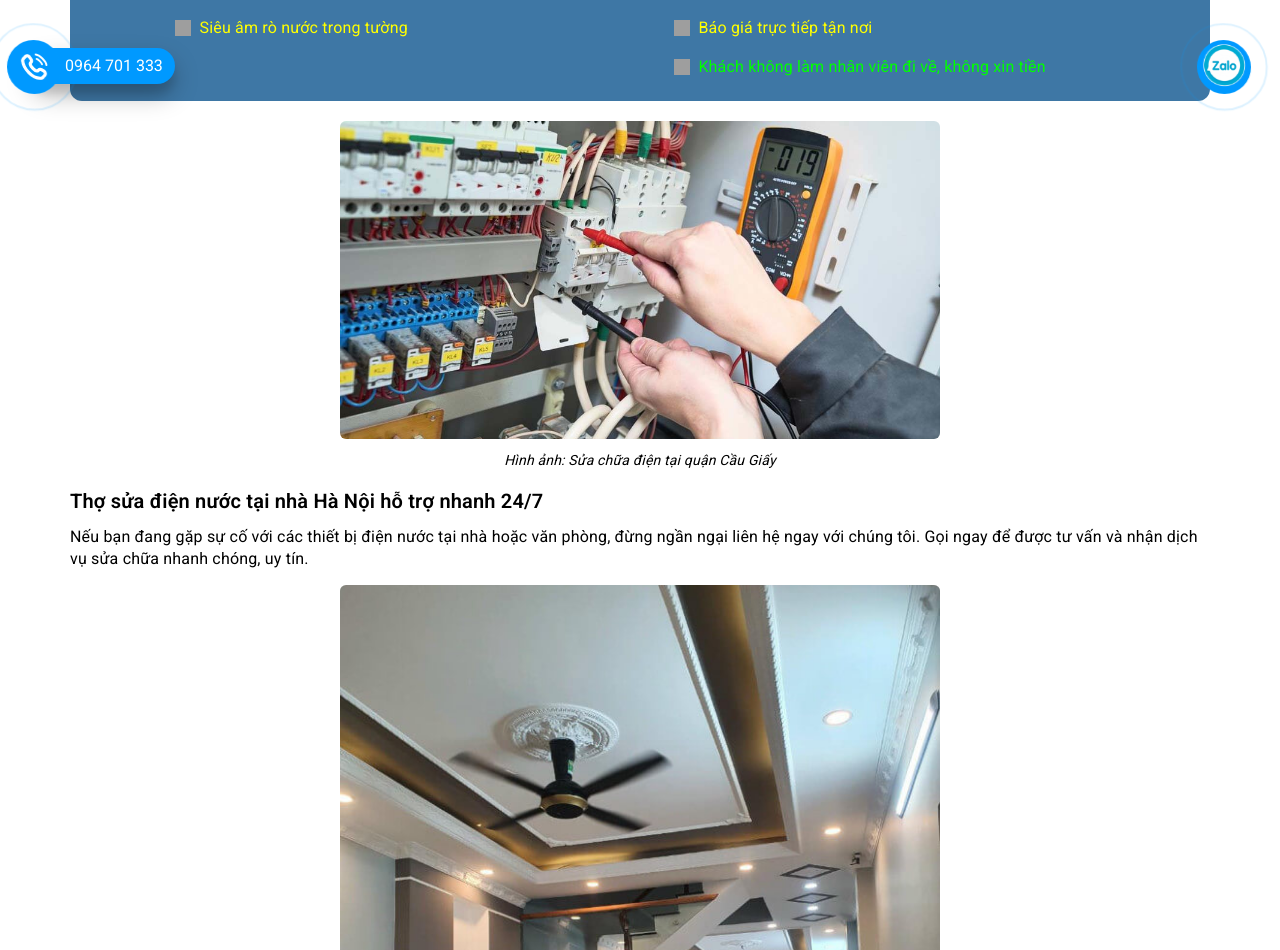
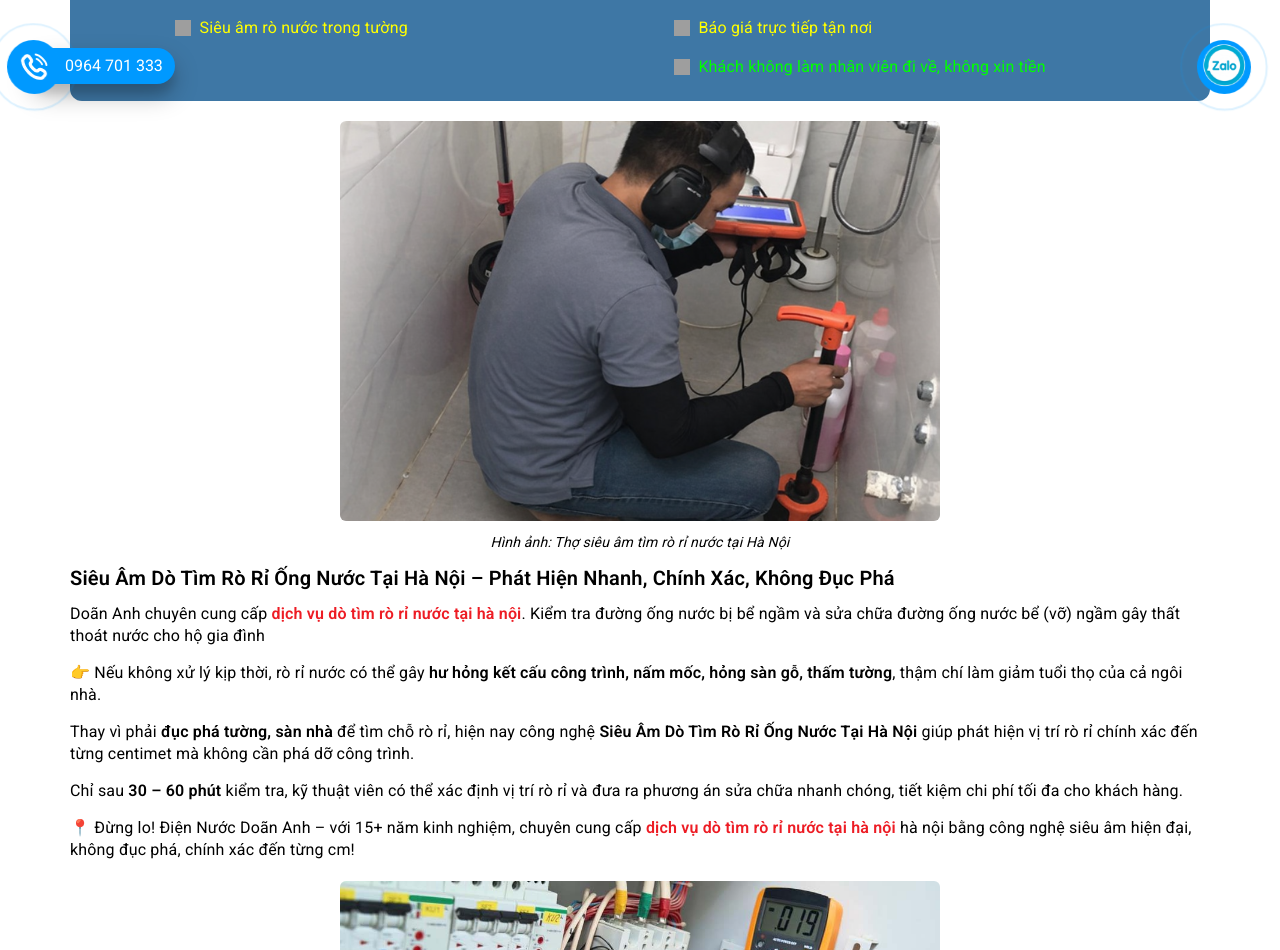
Before and after one commit to longvu27/landing-page-electronics-repair-hanoi, a Next.js app: page / in a window 1280 px wide. Shown: the part 682-1632 px from the top of the page. Built offline with nearby package versions, Linux system fonts and the light colour scheme; grey boxes are pictures that could not be loaded.

Commit message:
update new service

```diff
--- a/src/components/pages/home/HomePage.js
+++ b/src/components/pages/home/HomePage.js
@@ -22,6 +22,8 @@ import sua_dien_nuoc_ha_noi_1 from '@/assets/images/home/sua_dien_nuoc_ha_noi_1.
 import sua_dien_nuoc_ha_noi_2 from '@/assets/images/home/sua_dien_nuoc_ha_noi_2.jpg';
 import sua_dien_nuoc_ha_noi_3 from '@/assets/images/home/sua_dien_nuoc_ha_noi_3.jpg';
 import sua_dien_nuoc_tai_ha_noi from '@/assets/images/home/sua_dien_nuoc_tai_ha_noi.jpg';
+
+import sieu_am_ro_ri_nuoc from '@/assets/images/dienNuoc/sieu_am_ro_ri_nuoc.png';
 
 import about_us from '@/assets/images/home/about_us.png';
 import { trackingCallNow } from '@/src/service/tracking';
@@ -132,13 +134,31 @@ export default function HomePage() {
         </div>
       </div>
 
+      <section className={s.content}>
+        <div className={s.singleImg}>
+          <Image width={400} height={500} src={sieu_am_ro_ri_nuoc} alt='Thợ siêu âm tìm rò rỉ nước tại Hà Nội' />
+          <p>Hình ảnh: Thợ siêu âm tìm rò rỉ nước tại Hà Nội</p>
+        </div>
+
+        <h1 className={s.titleH2}>Siêu Âm Dò Tìm Rò Rỉ Ống Nước Tại Hà Nội – Phát Hiện Nhanh, Chính Xác, Không Đục Phá</h1>
+        <p>Doãn Anh chuyên cung cấp <span style={{ color: '#ed1c24' }}>dịch vụ dò tìm rò rỉ nước tại hà nội</span>. Kiểm tra đường ống nước bị bể ngầm và sửa chữa đường ống nước bể (vỡ) ngầm gây thất thoát nước cho hộ gia đình</p>
+
+        <p>👉 Nếu không xử lý kịp thời, rò rỉ nước có thể gây <span>hư hỏng kết cấu công trình, nấm mốc, hỏng sàn gỗ, thấm tường</span>, thậm chí làm giảm tuổi thọ của cả ngôi nhà.</p>
+
+        <p>Thay vì phải <span>đục phá tường, sàn nhà</span> để tìm chỗ rò rỉ, hiện nay công nghệ <span>Siêu Âm Dò Tìm Rò Rỉ Ống Nước Tại Hà Nội</span> giúp phát hiện vị trí rò rỉ chính xác đến từng centimet mà không cần phá dỡ công trình.</p>
+
+        <p>Chỉ sau <span>30 – 60 phút</span> kiểm tra, kỹ thuật viên có thể xác định vị trí rò rỉ và đưa ra phương án sửa chữa nhanh chóng, tiết kiệm chi phí tối đa cho khách hàng.</p>
+
+        <p>📍 Đừng lo! Điện Nước Doãn Anh – với 15+ năm kinh nghiệm, chuyên cung cấp <span style={{ color: '#ed1c24' }}>dịch vụ dò tìm rò rỉ nước tại hà nội</span> hà nội bằng công nghệ siêu âm hiện đại, không đục phá, chính xác đến từng cm!</p>
+      </section>
+
       <div className={s.singleImg}>
         <Image width={400} height={500} src={sua_dien_ha_noi_1} alt='sua dien nuoc ha noi' />
         <p>Hình ảnh: Sửa chữa điện tại quận Cầu Giấy</p>
       </div>
 
       <div className={s.content}>
-        <h1 className={s.titleH2}>Thợ sửa điện nước tại nhà Hà Nội hỗ trợ nhanh 24/7</h1>
+        <h2 className={s.titleH2}>Thợ sửa điện nước tại nhà Hà Nội hỗ trợ nhanh 24/7</h2>
         <p>Nếu bạn đang gặp sự cố với các thiết bị điện nước tại nhà hoặc văn phòng, đừng ngần ngại liên hệ ngay với chúng tôi. Gọi ngay để được tư vấn và nhận dịch vụ sửa chữa nhanh chóng, uy tín.</p>
 
         <div className={s.singleImg}>
```
Also changed, not shown: assets/images/dienNuoc/sieu_am_ro_ri_nuoc.png (added).
